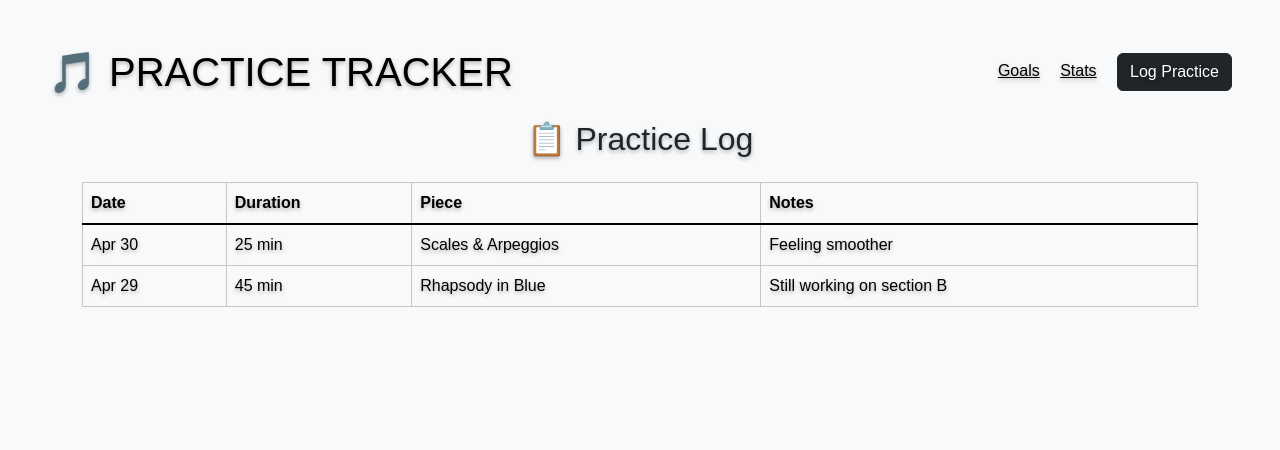
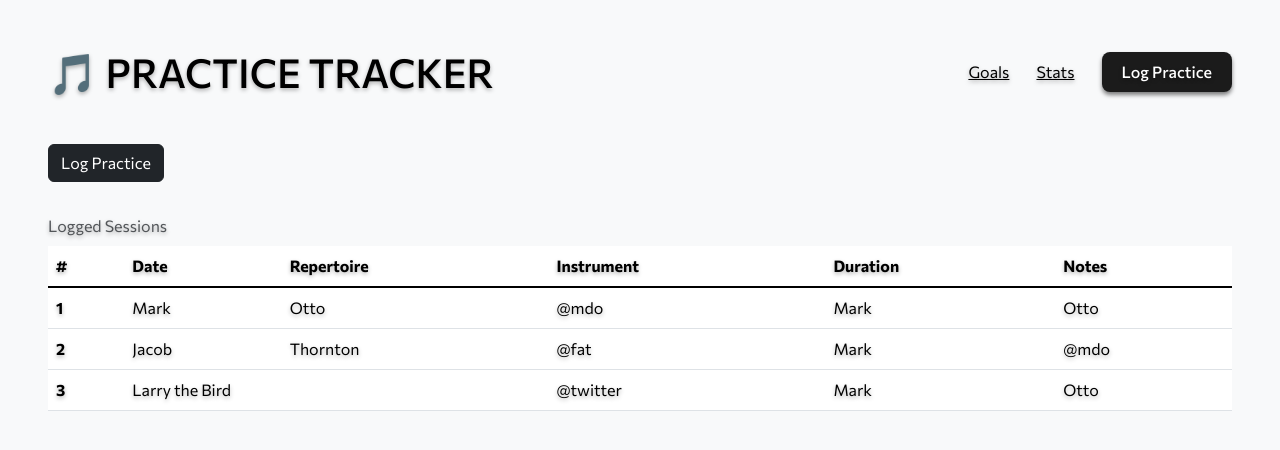
Before and after one commit to jb7007/subwoofer, a Flask app: page /log in a window 1280 px wide. Shown: the top 450 px of the page. Run offline with Flask 3, Linux system fonts and the light colour scheme.

Commit message:
established logging ui

```diff
--- a/templates/log.html
+++ b/templates/log.html
@@ -1,57 +1,82 @@
 <!DOCTYPE html>
 <html lang="en">
   <head>
-  <meta charset="UTF-8">
-  <title>Practice Tracker</title>
+    <meta charset="utf-8"/>
+    <title>
+   Practice Tracker
+  </title>
   <!--bootstrap css -->
-  <link href="https://cdn.jsdelivr.net/npm/bootstrap@5.3.3/dist/css/bootstrap.min.css" rel="stylesheet">
+  <link href="https://cdn.jsdelivr.net/npm/bootstrap@5.3.3/dist/css/bootstrap.min.css" rel="stylesheet"/>
   <!-- google font -->
-  <link rel="preconnect" href="https://fonts.googleapis.com">
-  <link rel="preconnect" href="https://fonts.gstatic.com" crossorigin>
-  <link href="https://fonts.googleapis.com/css2?family=Josefin+Sans:ital,wght@0,100..700;1,100..700&display=swap" rel="stylesheet">
+  <link href="https://fonts.googleapis.com" rel="preconnect"/>
+  <link crossorigin="" href="https://fonts.gstatic.com" rel="preconnect"/>
+  <link href="https://fonts.googleapis.com/css2?family=Commissioner:wght@100..900&display=swap" rel="stylesheet">
   <!-- my css -->
-  <link rel="stylesheet" href="{{ url_for('static', filename='style.css') }}">
+  <link href="{{ url_for('static', filename='style.css') }}" rel="stylesheet"/>
  </head>
  <body class="bg-light p-5 page-fade-in">
-    <div class="d-flex justify-content-between align-items-center mb-4">
-        <h1 class="mb-0">
-            <a href="{{ url_for('home') }}" class="text-decoration-none text text-black">🎵 PRACTICE TRACKER</a>
+  <div class="page-header">
+    <h1 class="mb-0 logo-hover">
+      <a href="{{ url_for('home') }}" class="text-decoration-none text-black">🎵 PRACTICE TRACKER</a>
     </h1>
-
     <nav>
-          <a href="#" class="text-black me-3">Goals</a>
-          <a href="#" class="text-black me-3">Stats</a>
-          <a href="{{ url_for('log_page') }}" class="text-white btn btn-dark btn-rotate-hover">Log Practice</a>
+      <!--navigation menu-->
+      <a href="#" class="text-black me-4">Goals</a>
+      <a href="#" class="text-black me-4">Stats</a>
+      <a href="{{ url_for('log_page') }}" class="pt-button pt-button-hover">Log Practice</a>
     </nav>
   </div>
-    <div class="container">
-        <h2 class="mb-4 text-center">📋 Practice Log</h2>
 
-        <table class="table table-light table-hover table-bordered">
+  <!-- Log Practice Button -->
+  <button id="openLogModal" class="btn btn-dark mb-4">Log Practice</button>
+
+  <table class="table caption-top">
+    <caption>Logged Sessions</caption>
     <thead>
       <tr>
-              <th>Date</th>
-              <th>Duration</th>
-              <th>Piece</th>
-              <th>Notes</th>
+        <th scope="col">#</th>
+        <th scope="col">Date</th>
+        <th scope="col">Repertoire</th>
+        <th scope="col">Instrument</th>
+        <th scope="col">Duration</th>
+        <th scope="col">Notes</th>
       </tr>
     </thead>
     <tbody>
       <tr>
-              <td>Apr 30</td>
-              <td>25 min</td>
-              <td>Scales & Arpeggios</td>
-              <td>Feeling smoother</td>
+        <th scope="row">1</th>
+        <td>Mark</td>
+        <td>Otto</td>
+        <td>@mdo</td>
+        <td>Mark</td>
+        <td>Otto</td>
       </tr>
       <tr>
-              <td>Apr 29</td>
-              <td>45 min</td>
-              <td>Rhapsody in Blue</td>
-              <td>Still working on section B</td>
+        <th scope="row">2</th>
+        <td>Jacob</td>
+        <td>Thornton</td>
+        <td>@fat</td>
+        <td>Mark</td>
+        <td>@mdo</td>
+      </tr>
+      <tr>
+        <th scope="row">3</th>
+        <td colspan="2">Larry the Bird</td>
+        <td>@twitter</td>
+        <td>Mark</td>
+        <td>Otto</td>
       </tr>
     </tbody>
   </table>
+
+  <!-- Modal Overlay -->
+  <div class="modal-overlay" id="logModal">
+    <form class="modal-content" method="POST" id="logModalBox">
+      <button class="modal-close" id="closeLogModal">&times;</button>
+      <h2>Log Practice Session</h2>
+
+      <p>Form coming soon ✨</p>
     </div>
-
+  </div>
  </body>
 </html>
```
Lines whose indentation alone changed are shown as unchanged.
